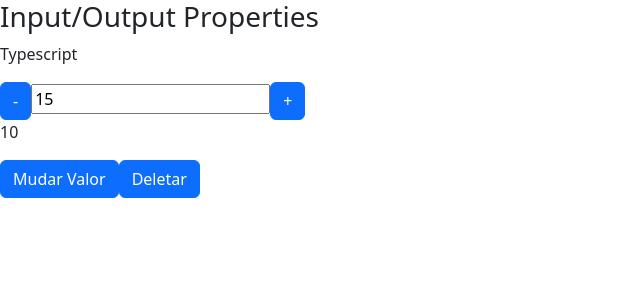
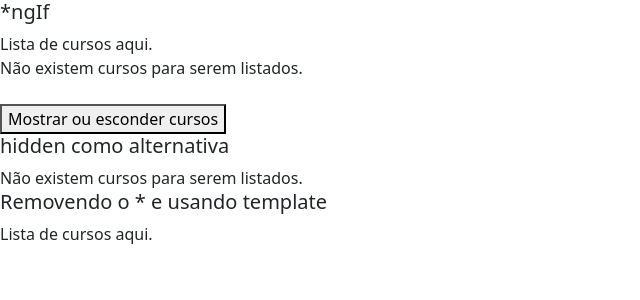
Before and after one commit to sergiohrodrigues/learning-angular, an Angular app: page / in a window 1280 px wide. Shown: the top 300 px of the page, without its empty margins (0-640 px from the left). Built offline with nearby package versions, Linux system fonts and the light colour scheme.

Commit message:
diretivas: ngIf

```diff
--- a/src/app/app.component.html
+++ b/src/app/app.component.html
@@ -4,9 +4,13 @@
 
 <app-cursos></app-cursos> -->
 
-<app-data-binding></app-data-binding>
+<!-- <h1>Hello, {{ title }}</h1> -->
+
+<!-- <app-data-binding></app-data-binding>
 
 <app-ciclo [valorInicial]="valorInicial" *ngIf="exibir"></app-ciclo>
 
 <button class="btn btn-primary" (click)="mudarValor()">Mudar Valor</button>
-<button class="btn btn-primary" (click)="exibir = false">Deletar</button>
+<button class="btn btn-primary" (click)="exibir = false">Deletar</button> -->
+
+<app-diretiva-ngif></app-diretiva-ngif>
--- a/src/app/app.component.ts
+++ b/src/app/app.component.ts
@@ -5,11 +5,12 @@
 import { DataBindingComponent } from './data-binding/data-binding.component';
 import { CicloComponent } from "./ciclo/ciclo.component";
 import { CommonModule } from '@angular/common';
+import { DiretivaNgifComponent } from "./diretiva-ngif/diretiva-ngif.component";
 
 @Component({
   selector: 'app-root',
   standalone: true,
-  imports: [RouterOutlet, MeuPrimeiroComponent, CursosComponent, DataBindingComponent, CicloComponent, CommonModule],
+  imports: [RouterOutlet, MeuPrimeiroComponent, CursosComponent, DataBindingComponent, CicloComponent, CommonModule, DiretivaNgifComponent],
   templateUrl: './app.component.html',
   styleUrl: './app.component.css'
 })
--- /dev/null
+++ b/src/app/diretiva-ngif/diretiva-ngif.component.html
@@ -0,0 +1,36 @@
+<h5>*ngIf</h5>
+
+<div *ngIf="cursos.length > 0" >
+  Lista de cursos aqui.
+</div>
+<div *ngIf="cursos.length == 0" >
+  Não existem cursos para serem listados.
+</div>
+
+<div *ngIf="mostrarCursos" >
+  Lista de cursos aqui.
+</div>
+<div *ngIf="!mostrarCursos" >
+  Não existem cursos para serem listados.
+</div>
+
+<br>
+<button (click)="onMostrarCursos()">Mostrar ou esconder cursos</button>
+
+<h5>hidden como alternativa</h5>
+<div [hidden]="!mostrarCursos" >
+  Lista de cursos aqui.
+</div>
+<div [hidden]="mostrarCursos" >
+  Não existem cursos para serem listados.
+</div>
+
+<h5>Removendo o * e usando template</h5>
+
+<ng-template [ngIf]="mostrarCursos">
+  <div>Lista de cursos aqui.</div>
+</ng-template>
+
+<div ng-template="ngIf mostrarCursos">
+  Lista de cursos aqui.
+</div>
--- /dev/null
+++ b/src/app/diretiva-ngif/diretiva-ngif.component.ts
@@ -0,0 +1,20 @@
+import { CommonModule } from '@angular/common';
+import { Component } from '@angular/core';
+
+@Component({
+  selector: 'app-diretiva-ngif',
+  standalone: true,
+  imports: [CommonModule],
+  templateUrl: './diretiva-ngif.component.html',
+  styleUrl: './diretiva-ngif.component.css'
+})
+export class DiretivaNgifComponent {
+
+  cursos: string[] = ["Angular 2"];
+
+  mostrarCursos: boolean = false;
+
+  onMostrarCursos(){
+    this.mostrarCursos = !this.mostrarCursos
+  }
+}
```
Also changed, not shown: src/app/diretiva-ngif/diretiva-ngif.component.css (added), 2 other files (tests, documents, lock files or other folders).
